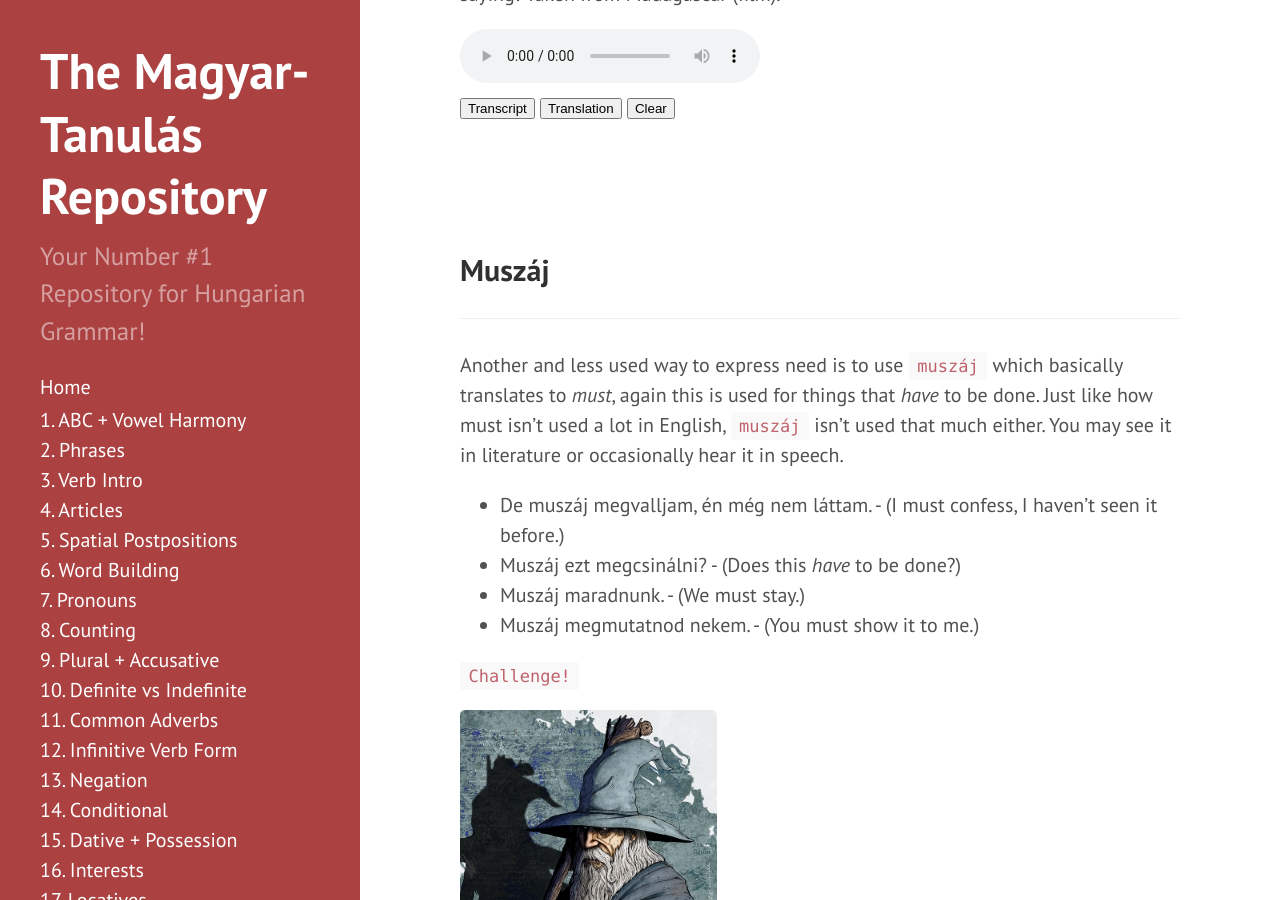
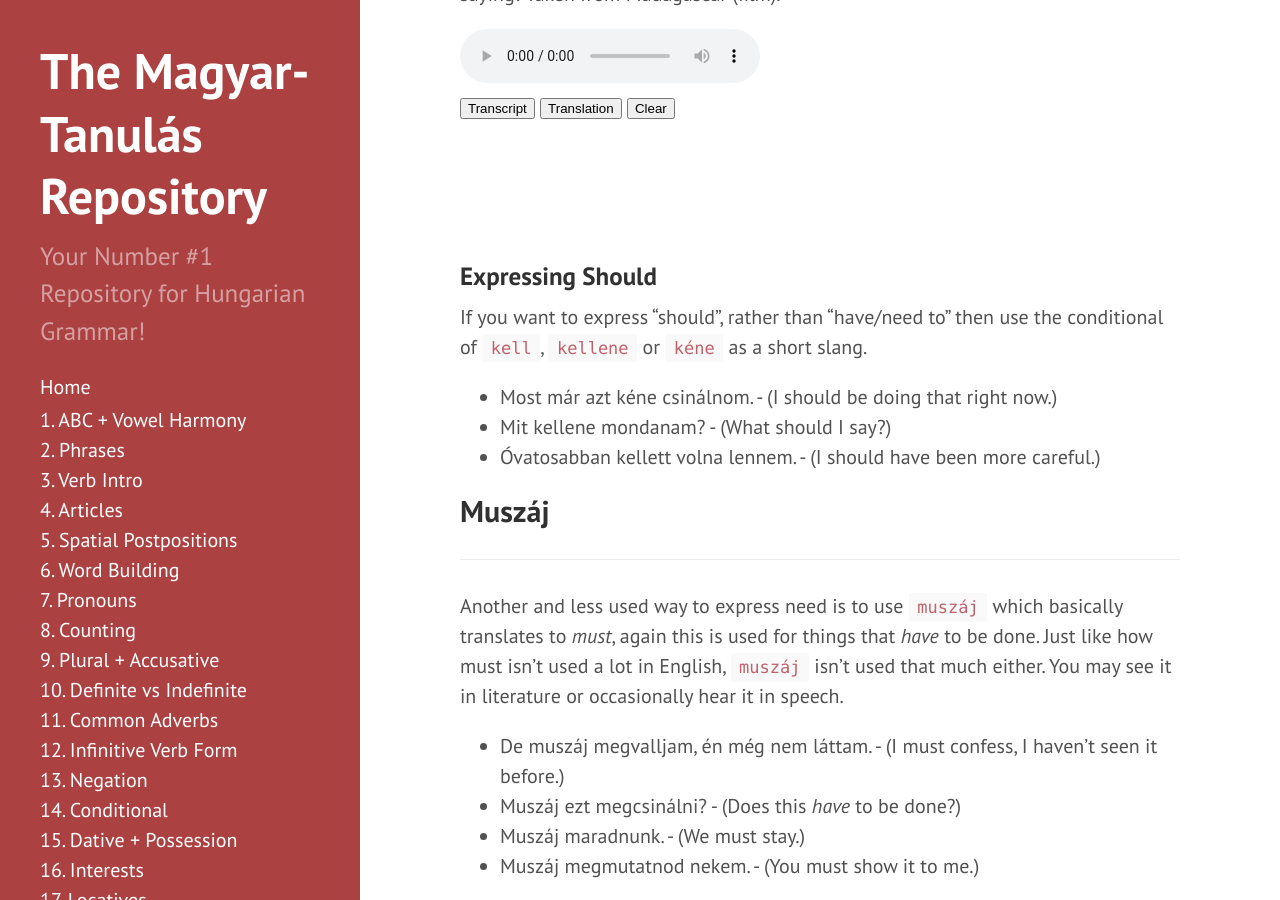
Before and after one commit to Magyartanulas/magyartanulas.github.io, a Jekyll site: the page built from expressing_need.md, in a window 1280 px wide and 900 px high, scrolled down 2324 px. Built offline with Jekyll 4.4.1, drawn with Linux system fonts in a browser that asks for light colours; comment, search, counter and statistics services are not loaded.

Commit message:
Update expressing_need.md

```diff
--- a/expressing_need.md
+++ b/expressing_need.md
@@ -124,6 +124,14 @@ Kapitány: I don't need an excuse! I need a result!<br/>
 <br/>
 </div>
 
+### Expressing Should
+
+If you want to express "should", rather than "have/need to" then use the conditional of `kell`, `kellene` or `kéne` as a short slang.
+
+* Most már azt kéne csinálnom. - (I should be doing that right now.)
+* Mit kellene mondanam? - (What should I say?)
+* Óvatosabban kellett volna lennem. - (I should have been more careful.)
+
 ## Muszáj
 ---
 
```
